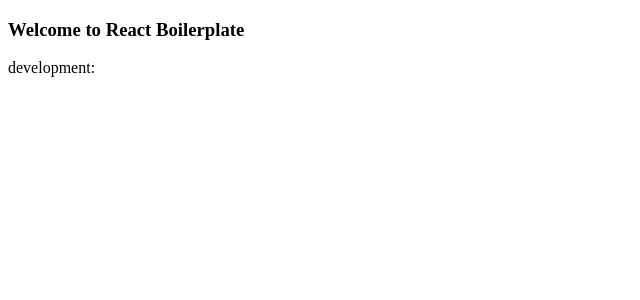
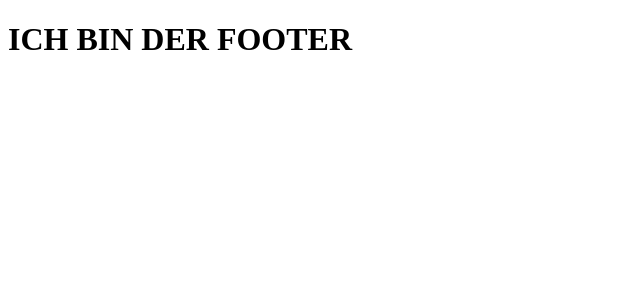
Before and after one commit to Deezmax/BusinessTrip, a React app in the folder business_trip-frontend/: page / in a window 1280 px wide. Shown: the top 300 px of the page, without its empty margins (0-640 px from the left). Built offline with nearby package versions, Linux system fonts and the light colour scheme.

Commit message:
Add router, footer and navbar

```diff
--- a/business_trip-frontend/package.json
+++ b/business_trip-frontend/package.json
@@ -12,12 +12,16 @@
   "author": "",
   "license": "ISC",
   "dependencies": {
+    "@types/react-router-dom": "^5.1.7",
     "react": "^17.0.2",
-    "react-dom": "^17.0.2"
+    "react-dom": "^17.0.2",
+    "react-router": "^5.2.0",
+    "react-router-dom": "^5.2.0"
   },
   "devDependencies": {
     "@types/react": "^17.0.13",
     "@types/react-dom": "^17.0.8",
+    "@types/react-router": "^5.1.15",
     "css-loader": "^5.2.6",
     "dotenv": "^10.0.0",
     "dotenv-webpack": "^7.0.3",
--- a/business_trip-frontend/src/app/App.tsx
+++ b/business_trip-frontend/src/app/App.tsx
@@ -1,10 +1,15 @@
 import * as React from 'react';
+import { Route, Switch } from 'react-router';
+import { BrowserRouter } from "react-router-dom";
+
+import Footer from "./footer/footer";
+import Navbar from "./navbar/navbar";
 
 const App = () => {
     return (
-        <div>
-            <h3> Welcome to React Boilerplate </h3>
-            {process.env.NODE_ENV}:{process.env.Test}
+        <div className='App'>
+            <Navbar />
+            <Footer />
         </div>
     )
 }
--- /dev/null
+++ b/business_trip-frontend/src/app/footer/footer.tsx
@@ -0,0 +1,14 @@
+import React from "react";
+
+
+const Footer = () => {
+    return(
+        <React.Fragment>
+            <h1>
+                ICH BIN DER FOOTER
+            </h1>
+        </React.Fragment>
+    );
+}
+
+export default Footer;
--- /dev/null
+++ b/business_trip-frontend/src/app/navbar/navbar.tsx
@@ -0,0 +1,14 @@
+import React from "react";
+import { NavLink } from "react-router-dom";
+
+
+const Navbar = () => {
+    return (
+        <React.Fragment>
+            <div>
+            </div>
+        </React.Fragment>
+    );
+}
+
+export default Navbar;
--- a/business_trip-frontend/src/index.html
+++ b/business_trip-frontend/src/index.html
@@ -2,7 +2,7 @@
 <html lang="en">
     <head>
         <meta charset="UTF-8">
-        <title>React Boilerplate</title>
+        <title>Geschäftsreisenverwaltung</title>
     </head>
     <body>
         <div id="root"></div>
```
Also changed, not shown: business_trip-frontend/src/app/footer/footer.scss (added), business_trip-frontend/src/app/navbar/navbar.scss (added), 2 other files (tests, documents, lock files or other folders).
